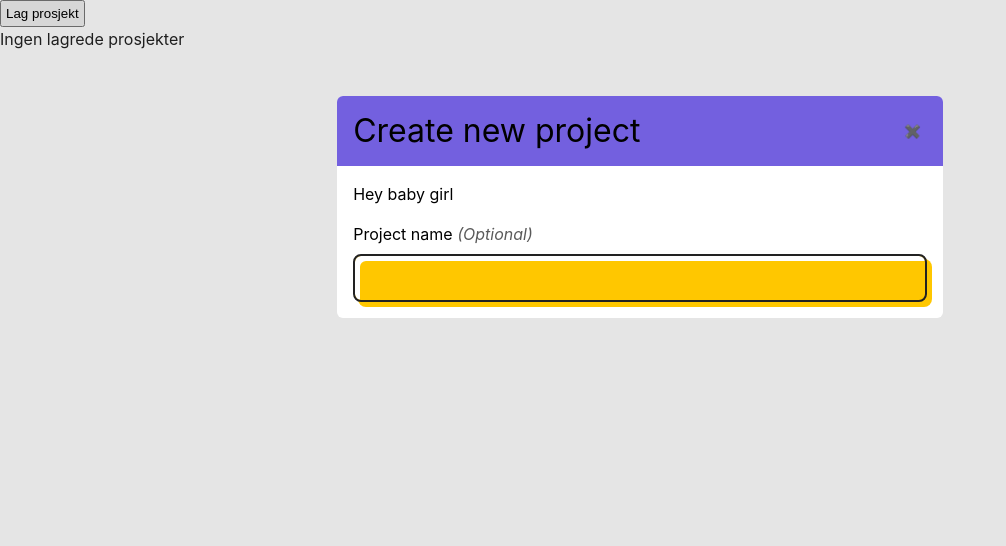
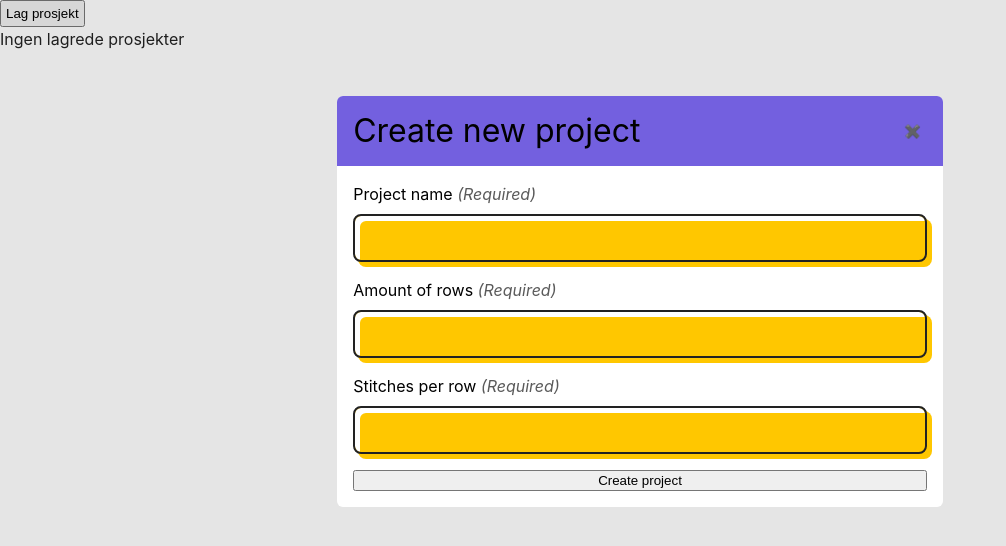
Before and after one commit to annelineguttormsen/amigo, a Vue app: page / in a window 1280 px wide. Both pictures are taken after a click on the button "Lag prosjekt". Shown: the top 546 px of the page, without its empty margins (0-1006 px from the left). Built offline with nearby package versions, Linux system fonts and the light colour scheme.

Commit message:
chore: add create new project function inside a dialog in home view

```diff
--- a/src/views/Home/HomeView.vue
+++ b/src/views/Home/HomeView.vue
@@ -1,36 +1,38 @@
 <script lang="ts" setup>
   import { ref } from 'vue'
-  import { RouterLink } from 'vue-router'
+  import { useRouter, RouterLink } from 'vue-router'
   import { makeNewProject } from '@/util/projects.util'
   import { getItem } from '@/util/localstorage.util'
   import { StorageCrochetId } from '@/interfaces/globalInterfaces'
+  import { useField } from 'vee-validate'
+  import { stringRequiredSchema, numberRequiredSchema } from '@/validation/schema'
   import Dialog from '@/components/organisms/Dialog.vue'
   import Input from '@/components/atoms/input/Input.vue'
 
-  function newProject() {
-    makeNewProject("TEST", 10, 10)
-  }
+  const router = useRouter()
 
   const crochetProjectIds = getItem(StorageCrochetId.ListOfCrochetProjects)
 
   const showCreateProjectDialog = ref(false)
+
+  const { value: projectNameValue, errorMessage: projectNameError, validate: projectNameValidate } = useField('projectname', stringRequiredSchema('Name'))
+  const { value: projectRowsValue, errorMessage: projectRowsError, validate: projectRowsValidate } = useField('projectname', numberRequiredSchema(0, 1000, 'Rows'))
+  const { value: projectStitchesValue, errorMessage: projectStitchesError, validate: projectStitchesValidate } = useField('projectname', numberRequiredSchema(0, 1000, 'Stitches'))
+
+  async function validateAndCreateProject() : Promise<void> {
+    // TODO: redo this validation mess, convert into useForm
+    await projectNameValidate()
+    await projectRowsValidate()
+    await projectStitchesValidate()
+
+    if ([projectNameError, projectRowsError, projectStitchesError].every(err => err.value == undefined)) {
+      const id = makeNewProject(projectNameValue.value, projectRowsValue.value, projectStitchesValue.value)
+      router.push(`/project?id=${id}`)
+    }
+  }
 </script>
 
 <template>
-  <Dialog
-    v-model="showCreateProjectDialog"
-  >
-    <template #header>
-      Create new project
-    </template>
-    <template #content>
-      Hey baby girl
-      <Input
-        v-model="projectName"
-        label="Project name"
-      />
-    </template>
-  </Dialog>
   <button
     @click="showCreateProjectDialog = true"
     class="p-0.25"
@@ -53,4 +55,36 @@
       Åpne opp prosjekt {{ getItem(`${StorageCrochetId.CrochetProject}#${id}`)?.name }}
     </RouterLink>
   </div>
+  <Dialog
+    v-model="showCreateProjectDialog"
+  >
+    <template #header>
+      Create new project
+    </template>
+    <template #content>
+      <Input
+        v-model="projectNameValue"
+        label="Project name"
+        :error="projectNameError"
+        :required="true"
+      />
+      <Input
+        v-model="projectRowsValue"
+        label="Amount of rows"
+        :error="projectRowsError"
+        :required="true"
+      />
+      <Input
+        v-model="projectStitchesValue"
+        label="Stitches per row"
+        :error="projectStitchesError"
+        :required="true"
+      />
+      <button
+        @click="validateAndCreateProject()"
+      >
+        Create project
+      </button>
+    </template>
+  </Dialog>
 </template>
```
